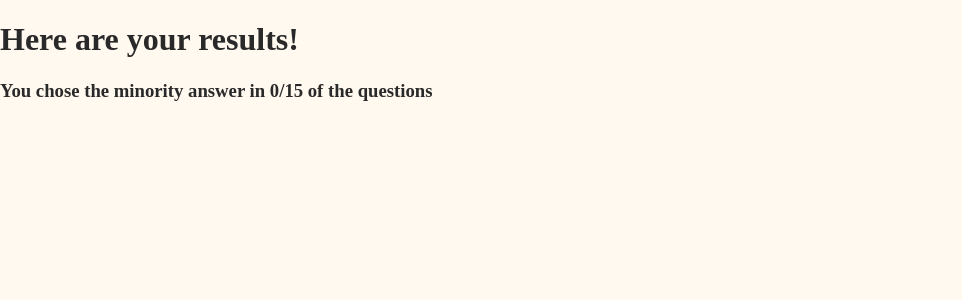
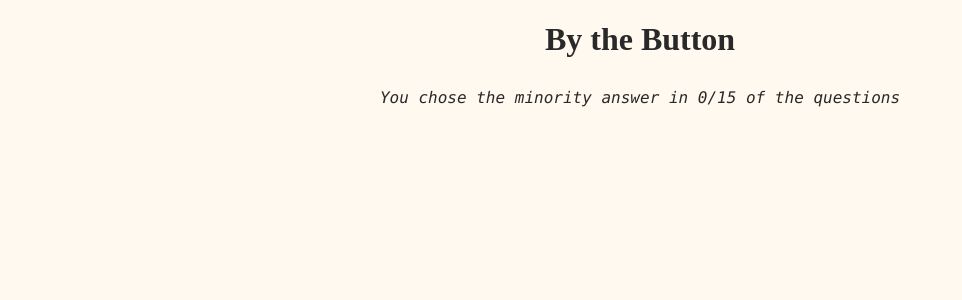
Before and after one commit to PennSpark/sp22-red-penn-playbook, a React (Create React App) app: page /under-the-button/results in a window 1280 px wide. Shown: the top 300 px of the page, without its empty margins (0-962 px from the left). Built offline with nearby package versions, Linux system fonts and the light colour scheme; no server answers; a small style sheet from the web is missing; a web font is replaced by a local one.

Commit message:
Stylize utb results page

```diff
--- a/src/components/UnderButton.scss
+++ b/src/components/UnderButton.scss
@@ -17,18 +17,8 @@ $small: 40em;
 }
 
 html, body {
-  height: 100%;
+  eight: 100%;
   background-color: $yellow;
-}
-
-html {
-  background: $yellow;
-}
-
-body {
-  min-height: 100%;
-  overflow: hidden;
-
 }
 
 h1, h2, h3, h4, p {
@@ -54,7 +44,7 @@ input {
 .utb-description {
   height: 15em;
   width: 20em;
-  margin-top: 2em;
+  padding-top: 2em;
   margin-left: auto;
   margin-right: auto;
   text-align: center;
--- a/src/components/UnderButtonResults.css
+++ b/src/components/UnderButtonResults.css
@@ -0,0 +1,25 @@
+@import url("https://cdn.jsdelivr.net/npm/@xz/fonts@1/serve/hk-grotesk.min.css");
+
+div {
+    text-align: center;
+}
+
+.results-h1 {
+    font-family: "HK Grotesk";
+}
+
+.results-h2, .results-h3 {
+    max-width: 60vw;
+    margin: 30px auto;
+    font-weight: 400;
+    font-family: "Menlo";
+}
+
+.results-h2 {
+    margin-top: 30vh;
+}
+
+.results-h3 {
+    font-size: 1em;
+    font-style: italic;
+}
--- a/src/components/UnderButtonResults.js
+++ b/src/components/UnderButtonResults.js
@@ -3,6 +3,7 @@ import {
 } from 'react-router-dom'
 import React, { useState, useEffect } from 'react'
 import axios from 'axios'
+import './UnderButtonResults.css';
 
 const UnderButtonResults = () => {
   const [typeOfStudent, setTypeOfStudent] = useState('')
@@ -35,8 +36,8 @@ const UnderButtonResults = () => {
     getResults()
 }, [min])
   return (
-    <>
-        <h1 className="results-h1">Here are your results!</h1>
+    <div>
+        <h1 className="results-h1">By the Button</h1>
         { rndInt === 1 && answers[3] == "milk first" && <h2 className="results-h2">You are a {typeOfStudent} Penn student who prefers crispy cereal and would rather have a {answers[7]} in your life</h2>}
         { rndInt === 1 && answers[3] == "cereal first" && <h2 className="results-h2">You are a {typeOfStudent} Penn student who prefers soggy cereal and would rather have a {answers[7]} in your life</h2>}
         { rndInt === 1 && answers[3] == "no cereal" && <h2 className="results-h2">You are a {typeOfStudent} Penn student who doesn't like cereal and would rather have a {answers[7]} in your life</h2>}
@@ -46,7 +47,7 @@ const UnderButtonResults = () => {
         { rndInt === 3 && answers[14] == "oversleep every day for a week" && <h2 className="results-h2">You are a {typeOfStudent} Penn student who probably shows up late to every class from oversleeping </h2> }
         { rndInt === 3 && answers[14] == "no sleep for 4 days" && <h2 className="results-h2">You are a {typeOfStudent} Penn student who probably pulls way too many all-nighters </h2> }
         <h3 className="results-h3">You chose the minority answer in {min}/15 of the questions</h3>
-    </>
+    </div>
   )
 }
 
```
